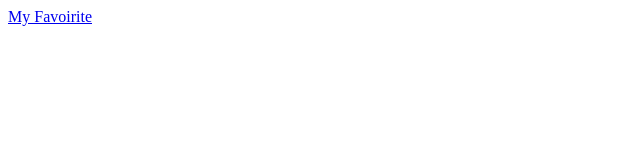
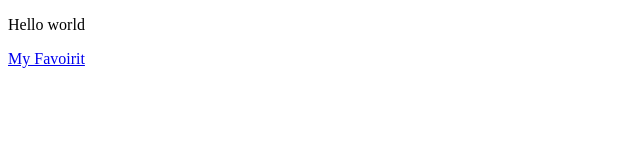
Before and after one commit to kukharets/base, a plain HTML site: page index.html in a window 1280 px wide. Shown: the whole page, without its empty margins (0-640 px from the left). Drawn offline with Linux system fonts and the light colour scheme.

Commit message:
add new file

```diff
--- a/index.html
+++ b/index.html
@@ -4,6 +4,7 @@
         <title>sample </title>
     </head>
     <body>
-        <a href = "http://www.bbc.com/ukrainian">My Favoirite</a>
+        <p>Hello world</p>
+        <a href = "http://www.bbc.com/ukrainian">My Favoirit</a>
     </body>
 </html>
```
